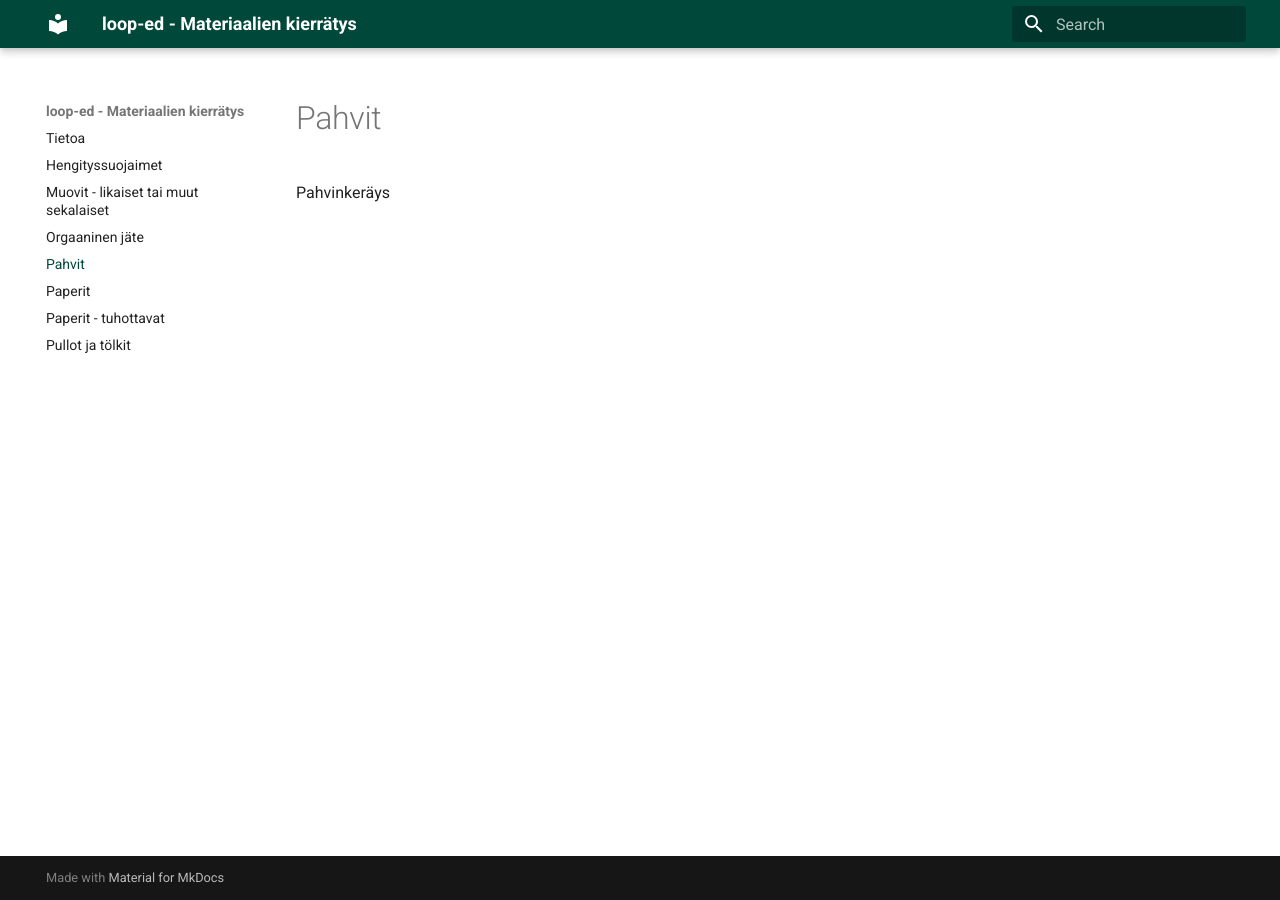
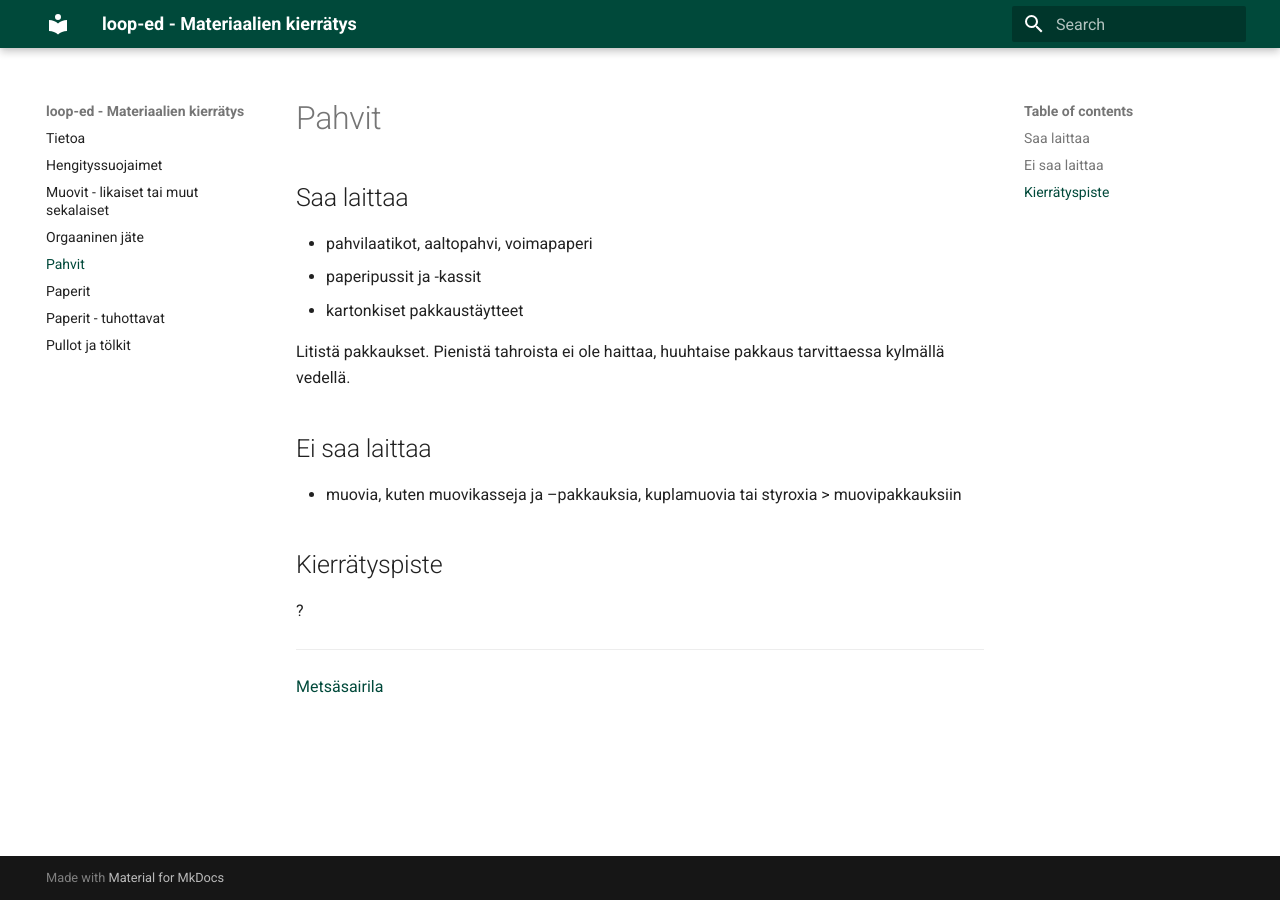
Before and after one commit to vt13op/loop-ed, an MkDocs documentation site: the page built from docs/pahvit.md, in a window 1280 px wide. Built offline with MkDocs 1.6.1 and Material for MkDocs 9.7.7, drawn with Linux system fonts in a browser that asks for light colours.

Commit message:
Update pahvit.md

```diff
--- a/docs/pahvit.md
+++ b/docs/pahvit.md
@@ -1 +1,22 @@
-Pahvinkeräys
+## Saa laittaa
+
+- pahvilaatikot, aaltopahvi, voimapaperi
+- paperipussit ja -kassit
+- kartonkiset pakkaustäytteet
+
+Litistä pakkaukset. Pienistä tahroista ei ole haittaa, huuhtaise pakkaus tarvittaessa kylmällä vedellä.
+
+
+## Ei saa laittaa
+
+- muovia, kuten muovikasseja ja –pakkauksia, kuplamuovia tai styroxia > muovipakkauksiin
+
+
+## Kierrätyspiste
+
+?
+
+
+---
+
+[Metsäsairila](https://www.metsasairila.fi/lajittelu-ja-neuvonta/lajittelu/kartonkipakkaukset.html)
```
